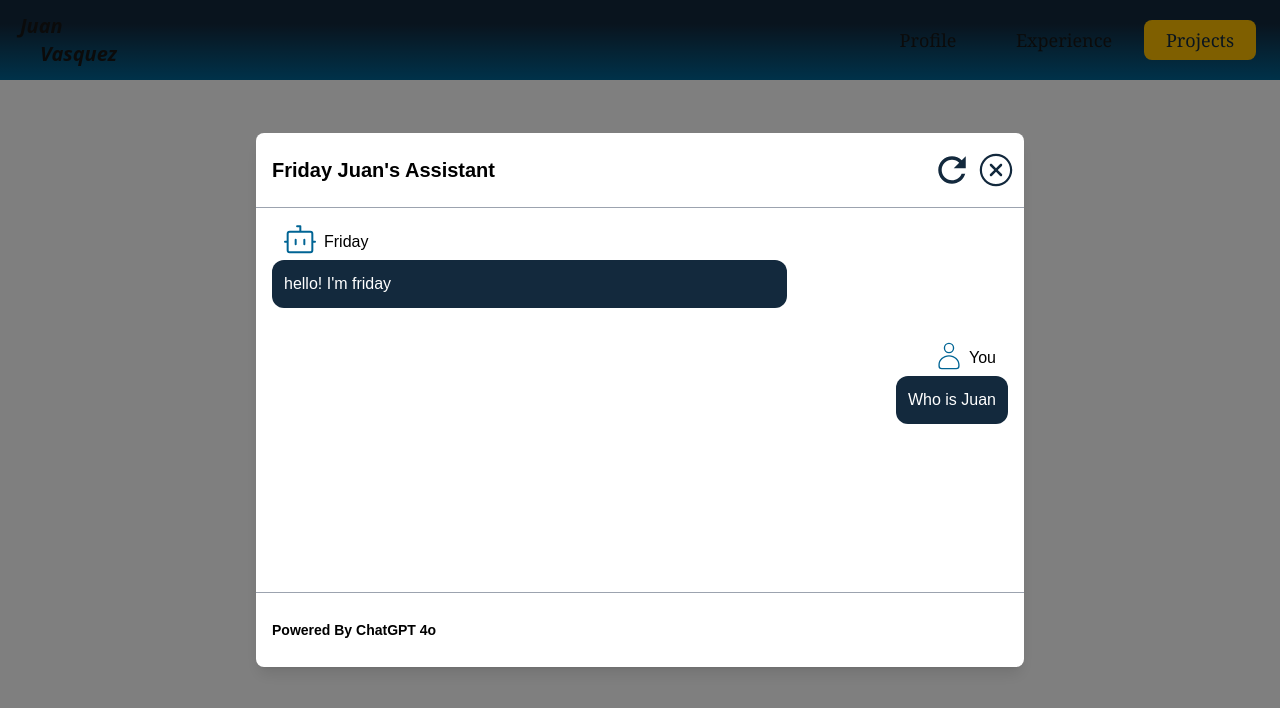
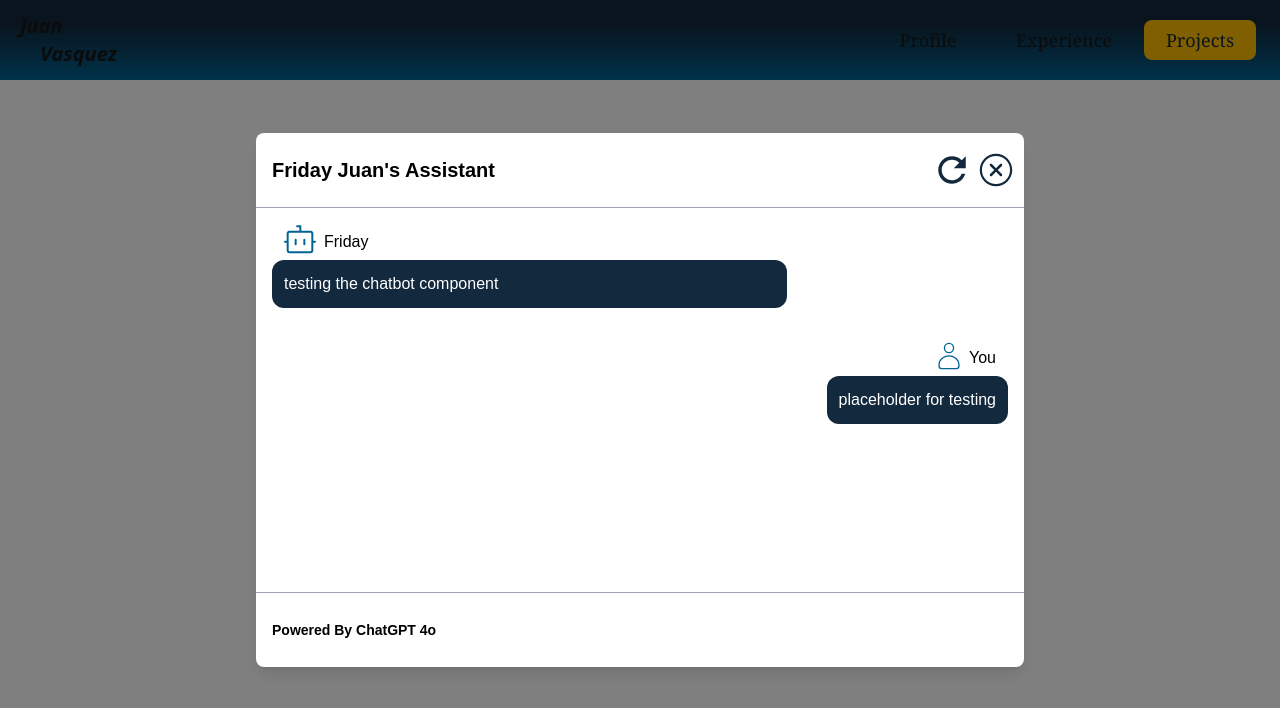
Before and after one commit to JGVR/PortfolioUI, a Next.js app in the folder portfolio-hub/: page /projects in a window 1280 px wide. Shown: the top 708 px of the page. Built offline with nearby package versions, Linux system fonts and the light colour scheme.

Commit message:
added logic to call websocket endpoint for the chatbot. I'm currently restructring the logic to breakdown the chatbot ui into different components

```diff
--- a/portfolio-hub/app/projects/page.tsx
+++ b/portfolio-hub/app/projects/page.tsx
@@ -1,8 +1,11 @@
 'use client';
 import ChatBotModal from "@/components/ChatBotModal";
+import Chatbot from "@/components/Chatbot";
 
 export default function Projects(){
     return(
-        <ChatBotModal/>
+        <ChatBotModal>
+            <Chatbot/>
+        </ChatBotModal>
     )
 }
--- a/portfolio-hub/components/ChatBotModal.tsx
+++ b/portfolio-hub/components/ChatBotModal.tsx
@@ -1,28 +1,23 @@
 import { Fragment, useEffect, useState } from "react";
 import { IoIosCloseCircleOutline, IoMdRefresh } from "react-icons/io";
-import { GoDependabot } from "react-icons/go";
-import { CiUser } from "react-icons/ci";
 import Answer from "@/models/answer";
 import Question from "@/models/question";
+import ChatEvent from "@/models/chat-event";
 
-export default function ChatBotModal(){
+interface ModalStruct{
+    children: React.ReactNode
+}
+
+export default function ChatBotModal({children}: ModalStruct){
     const [isModalOpen, setModalOpen] = useState(true);
-    const [answers, setAnswers] = useState<Answer[]>([]);
-    const [questions, setQuestions] = useState<Question>();
 
     const onClose = () => {
         setModalOpen(!isModalOpen);
-    }
+    };
 
     if(!isModalOpen){
         return null;
     }
-
-    //for testing at the moment:
-    useEffect(() => {
-        setQuestions(new Question("Who is Juan"));
-        setAnswers((prevAnswer) => [...prevAnswer, new Answer("hello! I'm friday", new Question("Who is Juan"), true)]);
-    }, [])
 
     return(
         <div className="fixed inset-0 flex items-center justify-center bg-black bg-opacity-50" onClick={onClose}>
@@ -36,30 +31,7 @@ export default function ChatBotModal(){
 
                 {/*Modal Content*/}
                 <div className="flex flex-col w-full h-[72%] overflow-x-scroll">
-                    {answers.map((a, idx) => (
-                        <Fragment key={`chatbot-qa-${idx}`}>
-                            <div className="flex flex-col p-4">
-                                <div className="flex flex-row items-center ml-3">
-                                    <GoDependabot className="w-8 h-8 text-lapis-lazuli mb-1"/>
-                                    <h3 className="text-black ml-2">Friday</h3>
-                                </div>
-                                <p className="text-white max-w-[70%] h-auto bg-prussian-blue rounded-xl p-3">
-                                {a.text}
-                                </p>
-                            </div>
-                            <div className="flex flex-col p-4">
-                                <div className="flex flex-row items-center justify-end mr-3">
-                                        <CiUser className="w-8 h-8 text-lapis-lazuli mb-1"/>
-                                        <h3 className="text-black ml-1">You</h3>
-                                </div>
-                                <div className="flex flex-row items-center justify-end">
-                                    <p className="text-white max-w-[70%] h-auto bg-prussian-blue rounded-xl p-3">
-                                        {a.question.text}
-                                    </p>
-                                </div>
-                            </div>
-                        </Fragment>
-                    ))}
+                    {children}
                 </div>
                 {/*Modal Footer*/}
                 <div className="flex flex-row items-center border-t border-gray-400 w-full h-[14%]">
@@ -67,6 +39,5 @@ export default function ChatBotModal(){
                 </div>
             </div>
         </div>
-
     )
 }
--- /dev/null
+++ b/portfolio-hub/components/Chatbot.tsx
@@ -0,0 +1,76 @@
+import { GoDependabot } from "react-icons/go";
+import { CiUser } from "react-icons/ci";
+import { Fragment } from "react";
+import { useState, useEffect } from "react";
+import Answer from "@/models/answer";
+import Question from "@/models/question";
+import ChatEvent from "@/models/chat-event";
+
+export default function Chatbot(){
+    const [answers, setAnswers] = useState<Answer[]>([]);
+    const [questions, setQuestions] = useState<Question>();
+    const qa = {
+        event: "qa",
+        question: "Who is Juan?"
+    };
+
+    //for testing at the moment:
+    useEffect(() => {
+        /*const socket = new WebSocket("ws://localhost:8500/ws/chat/");
+        socket.onopen = () => {
+            console.log("Connection established");
+            socket.send(JSON.stringify(qa));
+            console.log(JSON.stringify(qa));
+        };
+
+        socket.onerror = (error) => {
+            console.error("WebSocket error:", error);
+          };
+
+        socket.onclose = () => {
+            console.log("Connection closed");
+        };
+
+        socket.onmessage = (event) => {
+           try{
+            const result: ChatEvent = JSON.parse(event.data);
+            console.log(result);
+           }catch(error){
+            console.log(error);
+            socket.close();
+           }
+        }*/
+
+        setQuestions(new Question("Who is Juan"));
+        setAnswers((prevAnswer) => [...prevAnswer, new Answer("hello! I'm friday", new Question("Who is Juan"), true)]);
+
+        /*return () => {
+            socket.close();
+        }*/
+    }, [])
+
+    return(
+        <Fragment>
+            <div className="flex flex-col p-4">
+                <div className="flex flex-row items-center ml-3">
+                    <GoDependabot className="w-8 h-8 text-lapis-lazuli mb-1"/>
+                    <h3 className="text-black ml-2">Friday</h3>
+                </div>
+                <p className="text-white max-w-[70%] h-auto bg-prussian-blue rounded-xl p-3">
+                    testing the chatbot component
+                </p>
+            </div>
+            <div className="flex flex-col p-4">
+                <div className="flex flex-row items-center justify-end mr-3">
+                        <CiUser className="w-8 h-8 text-lapis-lazuli mb-1"/>
+                        <h3 className="text-black ml-1">You</h3>
+                </div>
+                <div className="flex flex-row items-center justify-end">
+                    <p className="text-white max-w-[70%] h-auto bg-prussian-blue rounded-xl p-3">
+                        placeholder for testing
+                    </p>
+                </div>
+            </div>
+        </Fragment>
+    )
+}
--- /dev/null
+++ b/portfolio-hub/models/chat-event.ts
@@ -0,0 +1,11 @@
+import Answer from "./answer"
+
+export default class ChatEvent{
+    event: string
+    message: Answer
+
+    constructor(event: string, message: Answer){
+        this.event = event
+        this.message = message
+    }
+}
```
Also changed, not shown: portfolio-hub/components/ChatMessage.tsx (added).
